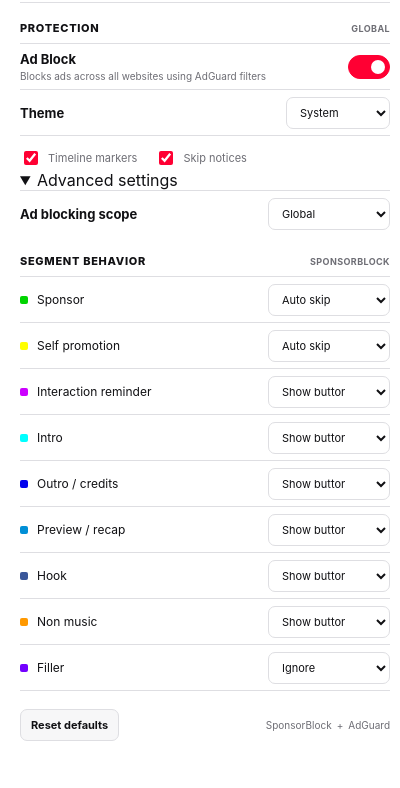
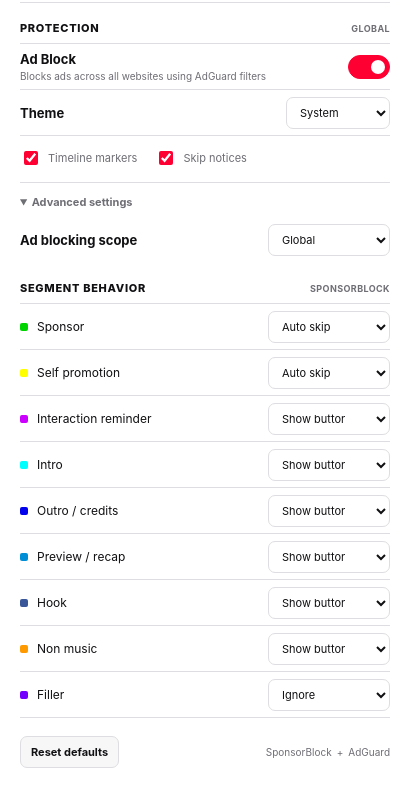
Before and after one commit to Majkey25/yt-segments-sponsorship-autoskipper, a browser extension: page popup.html in a window 400 px wide. Both pictures are taken after a click on the heading "Advanced settings". Shown: the part 90-878 px from the top of the page. Before the commit the page ends 851 px from the top, so only its background shows below. Drawn offline with Linux system fonts and the light colour scheme.

Commit message:
style: add advanced scope settings

```diff
--- a/popup.css
+++ b/popup.css
@@ -222,6 +222,38 @@
   gap: 7px;
 }
 
+.advanced {
+  margin-top: 12px;
+  border-top: 1px solid var(--line);
+}
+
+.advanced summary {
+  padding: 12px 0;
+  color: var(--muted);
+  font-size: 11px;
+  font-weight: 700;
+  cursor: pointer;
+}
+
+.advanced summary:hover {
+  color: var(--text);
+}
+
+.advanced summary:focus-visible {
+  outline: 2px solid var(--accent);
+  outline-offset: 2px;
+}
+
+.advanced-row {
+  min-height: 42px;
+  border-top: 0;
+  padding-bottom: 4px;
+}
+
+#adBlockScope {
+  width: 122px;
+}
+
 input[type="checkbox"]:not(.switch input) {
   width: 14px;
   height: 14px;
```
